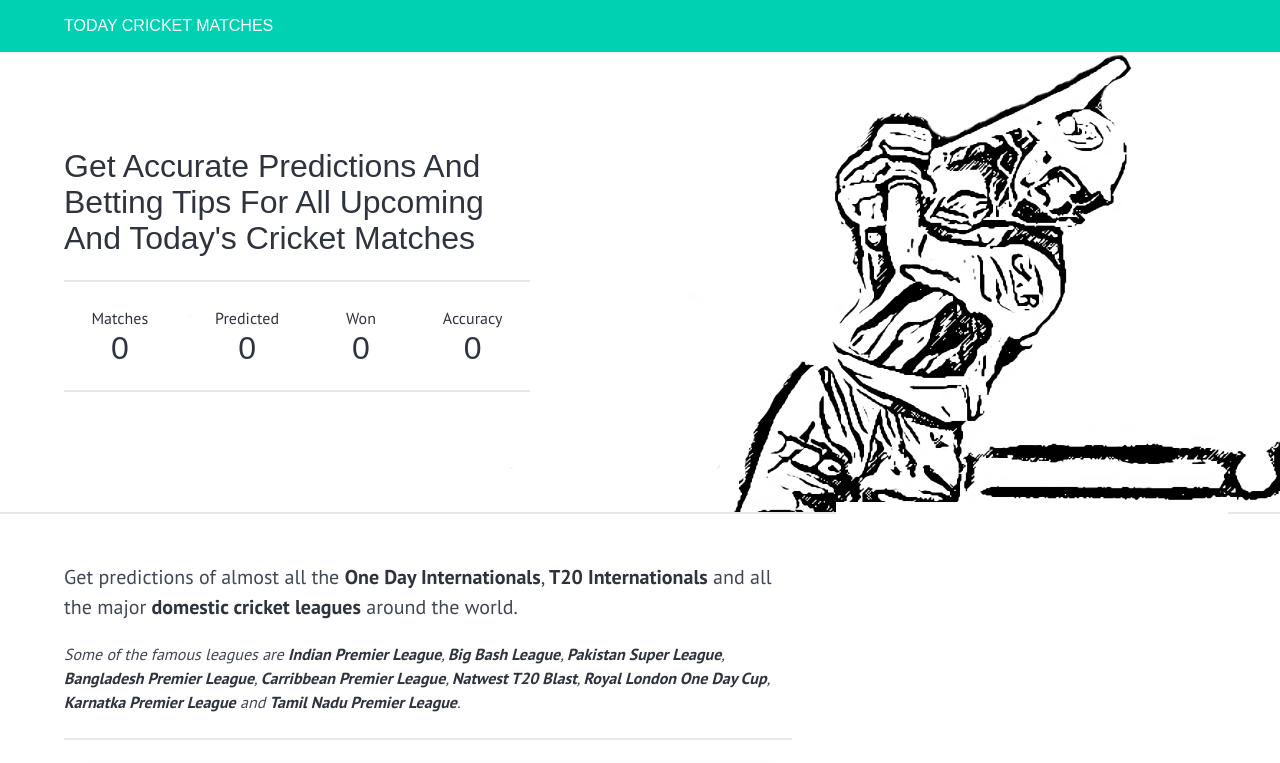
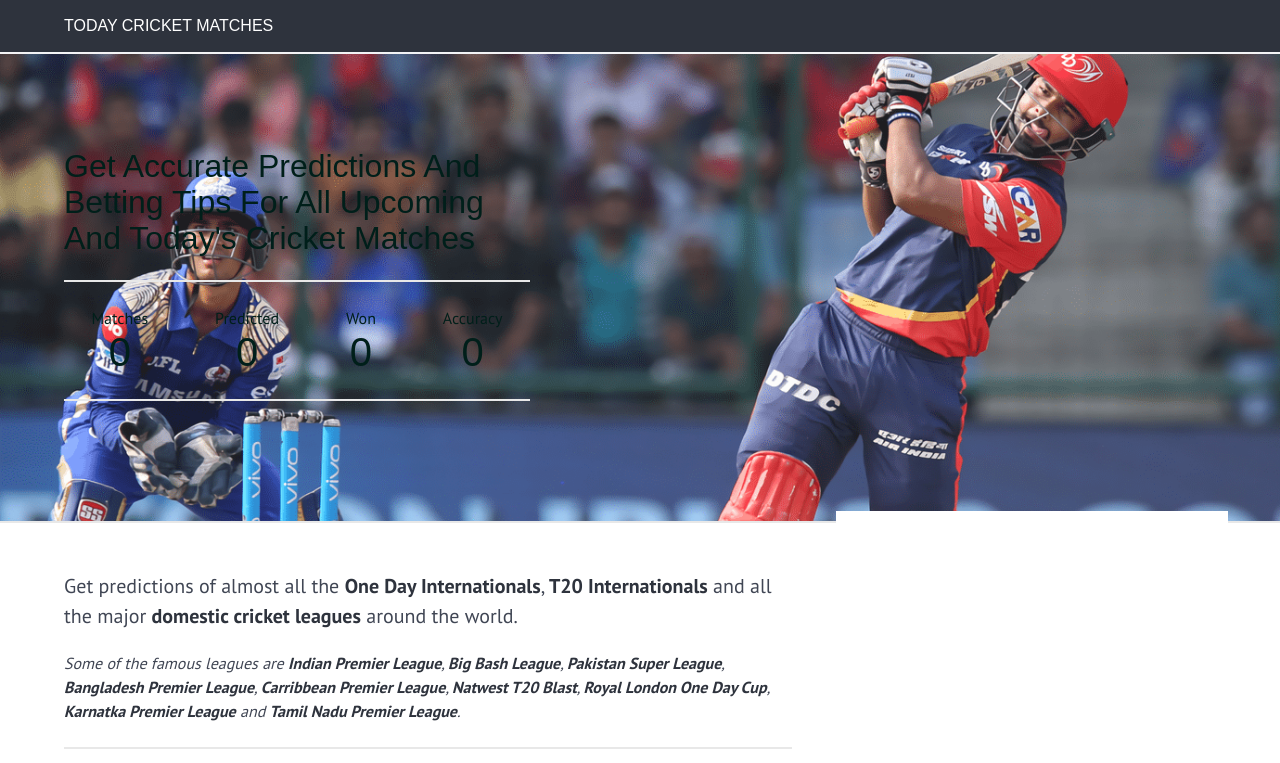
Before and after one commit to saqibrauf/tcm, a Django app: page / in a window 1280 px wide. Shown: the top 763 px of the page. Run offline with Django 3.2, Linux system fonts and the light colour scheme; data that the repository does not hold is empty; some libraries are stand-ins or nearby versions; some web fonts are replaced.

Commit message:
Image changed

```diff
--- a/assets/css/styles.css
+++ b/assets/css/styles.css
@@ -60,8 +60,8 @@ hr {
 	}
 
 	.banner-bg {
-		background-image: url('../images/EDITED-2-1-E-R.png');
-		background-position: center top;
+		background-image: url('../images/today-cricket-matches.png');
+		background-position: center;
 		background-size: cover;
 		background-repeat: no-repeat;
 	}
--- a/match/templates/match/index.html
+++ b/match/templates/match/index.html
@@ -6,13 +6,13 @@
 
 {% block 'above_content' %}
 
-<section id="top-header" class="hero is-light banner-bg">
+<section id="top-header" class="hero is-primary banner-bg">
 	<div class="hero-body">
 		<div class="container">
 			<div class="columns is-desktop is-paddingless is-marginless">
 				<div class="column is-hidden-desktop is-paddingless is-marginless">
 					<figure class="image is-2by1">
-						<img src="{% static "images/EDITED-2-1-E.png" %}" alt="Today Cricket Matches">
+						<img src="{% static "images/today-cricket-matches.png" %}" alt="Today Cricket Matches">
 					</figure>
 				</div>
 				<div class="column is-5-desktop">
@@ -21,25 +21,25 @@
 						<div class="level-item has-text-centered">
 							<div>
 								<p class="heading">Matches</p>
-								<p class="title is-3 is-size-4-mobile">0</p>
+								<p class="title is-2 is-size-4-mobile">0</p>
 							</div>
 						</div>
 						<div class="level-item has-text-centered">
 							<div>
 								<p class="heading">Predicted</p>
-								<p class="title is-3 is-size-4-mobile">0</p>
+								<p class="title is-2 is-size-4-mobile">0</p>
 							</div>
 						</div>
 						<div class="level-item has-text-centered">
 							<div>
 								<p class="heading">Won</p>
-								<p class="title is-3 is-size-4-mobile">0</p>
+								<p class="title is-2 is-size-4-mobile">0</p>
 							</div>
 						</div>
 						<div class="level-item has-text-centered">
 							<div>
 								<p class="heading">Accuracy</p>
-								<p class="title is-3 is-size-4-mobile">0</p>
+								<p class="title is-2 is-size-4-mobile">0</p>
 							</div>
 						</div>
 					</div>
--- a/match/templates/match/detail.html
+++ b/match/templates/match/match_detail.html
@@ -2,7 +2,7 @@
 {% load static %}
 
 {% block 'title' %}{{ match.opponents|title }} {{ match.series.title|title }} | Today Cricket Matches{% endblock %}
-
+{% block 'canonical' %}<link rel="canonical" href="{{request.build_absolute_uri}}" />{% endblock %}
 
 
 {% block 'content' %}
--- a/match/views.py
+++ b/match/views.py
@@ -19,6 +19,6 @@ def match_detail(request, slug):
 		series = Series.objects.get(pk=match.series.id)
 		schedule = series.match_set.all().order_by('date')
 		messages = match.message_set.all()
-		return render(request, 'match/detail.html', context={'series':series, 'schedule':schedule, 'match':match, 'messages':messages})
+		return render(request, 'match/match_detail.html', context={'series':series, 'schedule':schedule, 'match':match, 'messages':messages})
 	except Match.DoesNotExist:
 		return render(request, 'match/404.html')
--- a/templates/base.html
+++ b/templates/base.html
@@ -6,16 +6,11 @@
 	<meta charset="utf-8">
     <meta name="viewport" content="width=device-width, initial-scale=1">
     <meta name="google-site-verification" content="0QEiEf6HcMWh_zhOhNU8KBYaX1O-BoGBw80HUQnWiqk" />
-
+    {% block 'canonical' %}{% endblock %}
     <title>{% block 'title' %}Today Cricket Matches{% endblock %}</title>
-
-    <!-- Fonts -->
     <link href="https://fonts.googleapis.com/css?family=Contrail+One:400|PT+Sans:400,700" rel="stylesheet">
     <link rel="stylesheet" href="https://use.fontawesome.com/releases/v5.0.13/css/all.css" integrity="sha384-DNOHZ68U8hZfKXOrtjWvjxusGo9WQnrNx2sqG0tfsghAvtVlRW3tvkXWZh58N9jp" crossorigin="anonymous">
-
-    <!-- Favicon -->
     <link rel="icon" href="{% static 'images/logo.png' %}" type="image/png">
-
     <link rel="stylesheet" href="{% static 'css/bulma.css' %}">
     <link rel="stylesheet" href="{% static 'css/styles.css' %}">
 </head>
--- a/templates/navbar.html
+++ b/templates/navbar.html
@@ -1,5 +1,5 @@
 
-<nav class="navbar is-primary has-shadow">
+<nav class="navbar is-dark has-shadow">
     <div class="container">
         <div class="navbar-brand">
             <a class="navbar-item" href="{% url 'index' %}">
```
Also changed, not shown: assets/images/EDITED-2-1-E-R.png (deleted), assets/images/EDITED-2-1-E.png (deleted), assets/images/today-cricket-matches.png (added).
